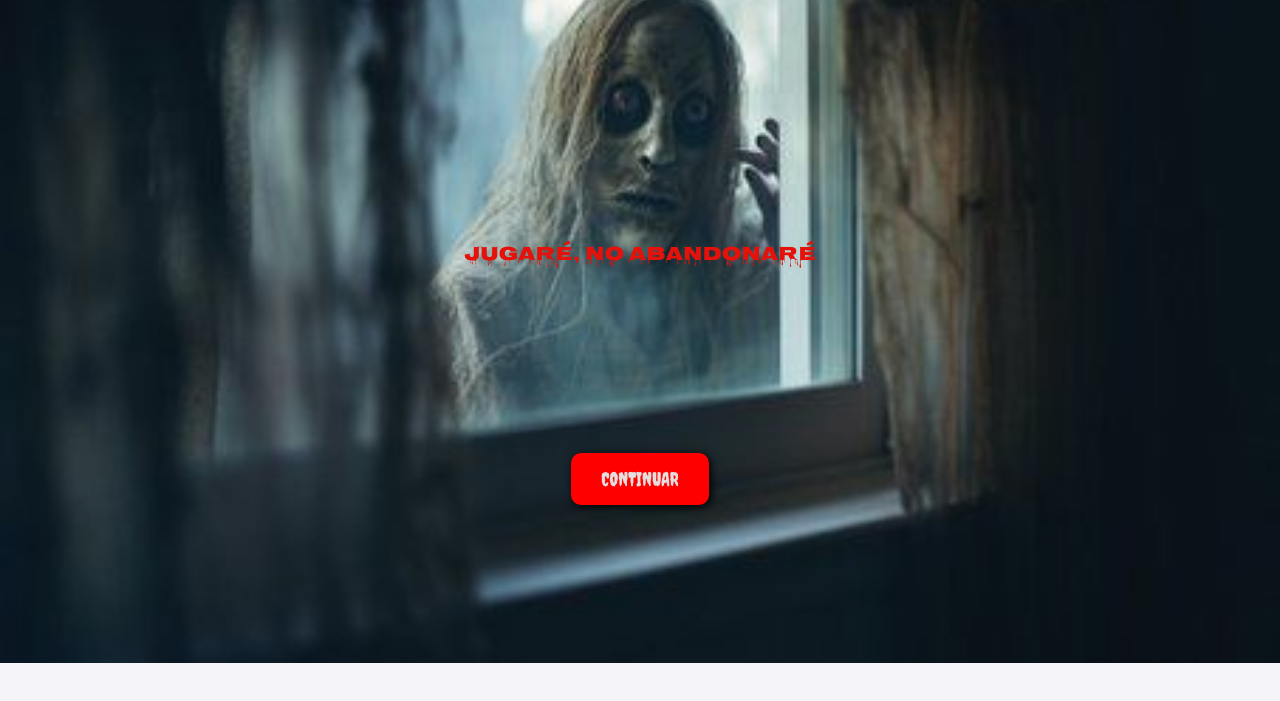
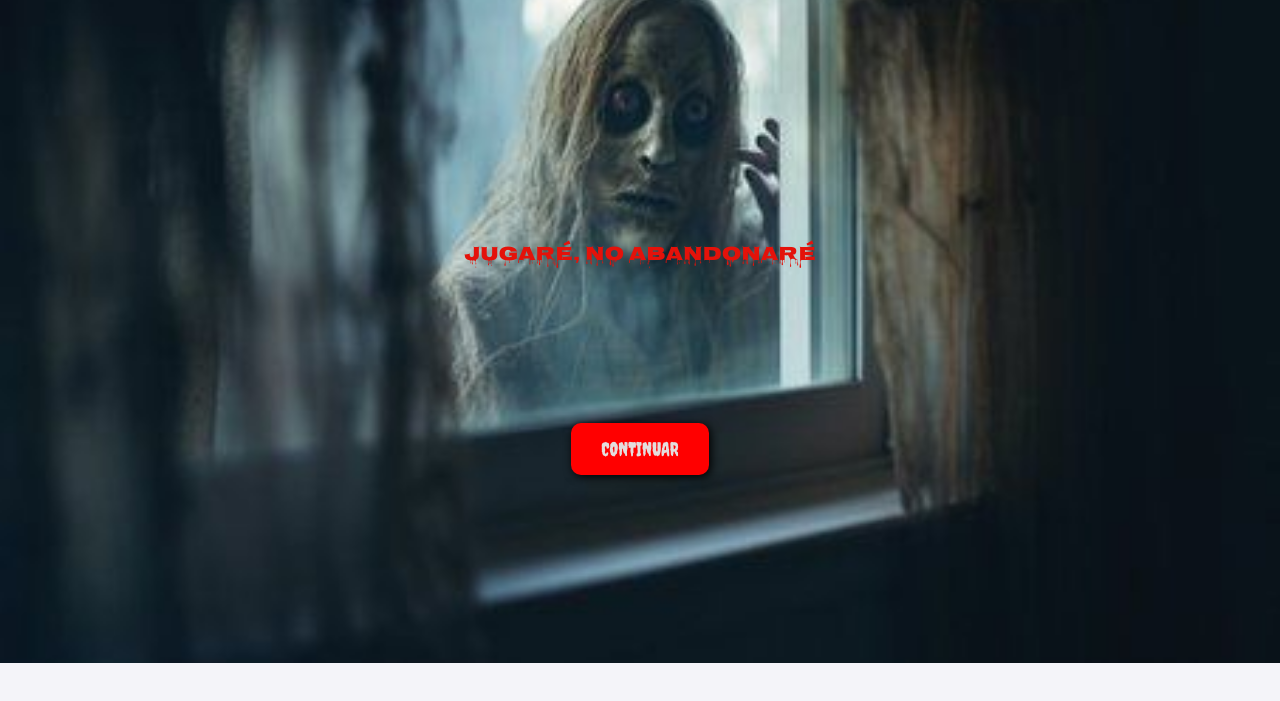
Before and after one commit to Alejandro-Ruiz-14/ayuntamiento, a plain HTML site: page index.html in a window 1280 px wide. Shown: the part 137-838 px from the top of the page. Drawn offline with Linux system fonts and the light colour scheme.

Commit message:
Retoques boton

```diff
--- a/css/styles.css
+++ b/css/styles.css
@@ -82,7 +82,7 @@ button {
     cursor: pointer;
     box-shadow: 2px 2px 10px black;
     text-transform: uppercase; /* Mayúsculas para un mejor contraste */
-    margin-top: 160px; /*separar el botón de mostrar vídeo del párrafo de arriba*/
+    margin-top: 130px; /*separar el botón de mostrar vídeo del párrafo de arriba*/
 }
 
 button:hover {
```
